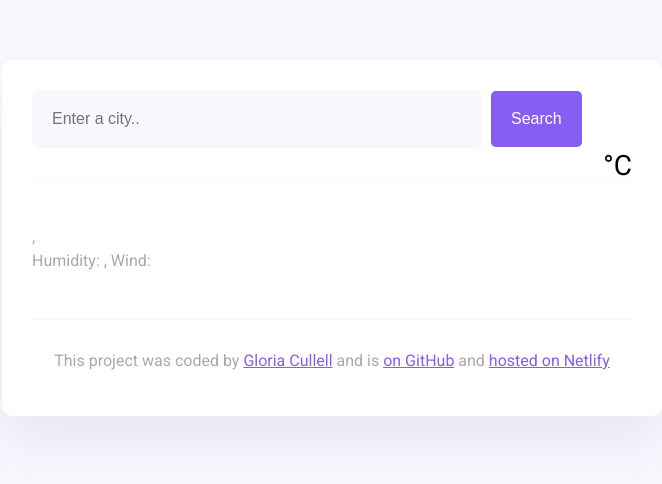
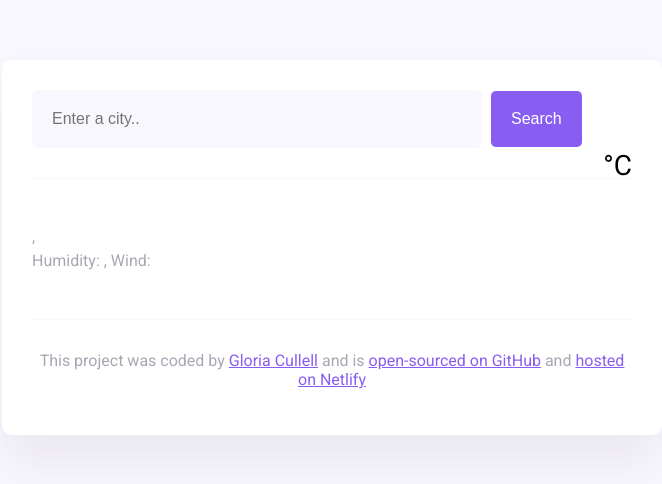
Before and after one commit to gloriacullelldeveloper/My-Weather-App, a plain HTML site: page index.html in a window 1280 px wide. Shown: the whole page, without its empty margins (308-970 px from the left). Drawn offline with nearby package versions, Linux system fonts and the light colour scheme; no server answers.

Commit message:
Edited Link-Github

```diff
--- a/index.html
+++ b/index.html
@@ -40,7 +40,7 @@
             <p>
                 This project was coded by
                 <a href="https://github.com/gloriacullelldeveloper" target="_blank">Gloria Cullell</a> and is
-                <a href="https://github.com/gloriacullelldeveloper/My-Weather-App" target="_blank"> on
+                <a href="https://github.com/gloriacullelldeveloper/My-Weather-App" target="_blank"> open-sourced on
                     GitHub</a> and
                 <a href="https://my-weather-app-shecodesplus-gloria.netlify.app/" target="_blank">hosted on Netlify</a>
             </p>
```
